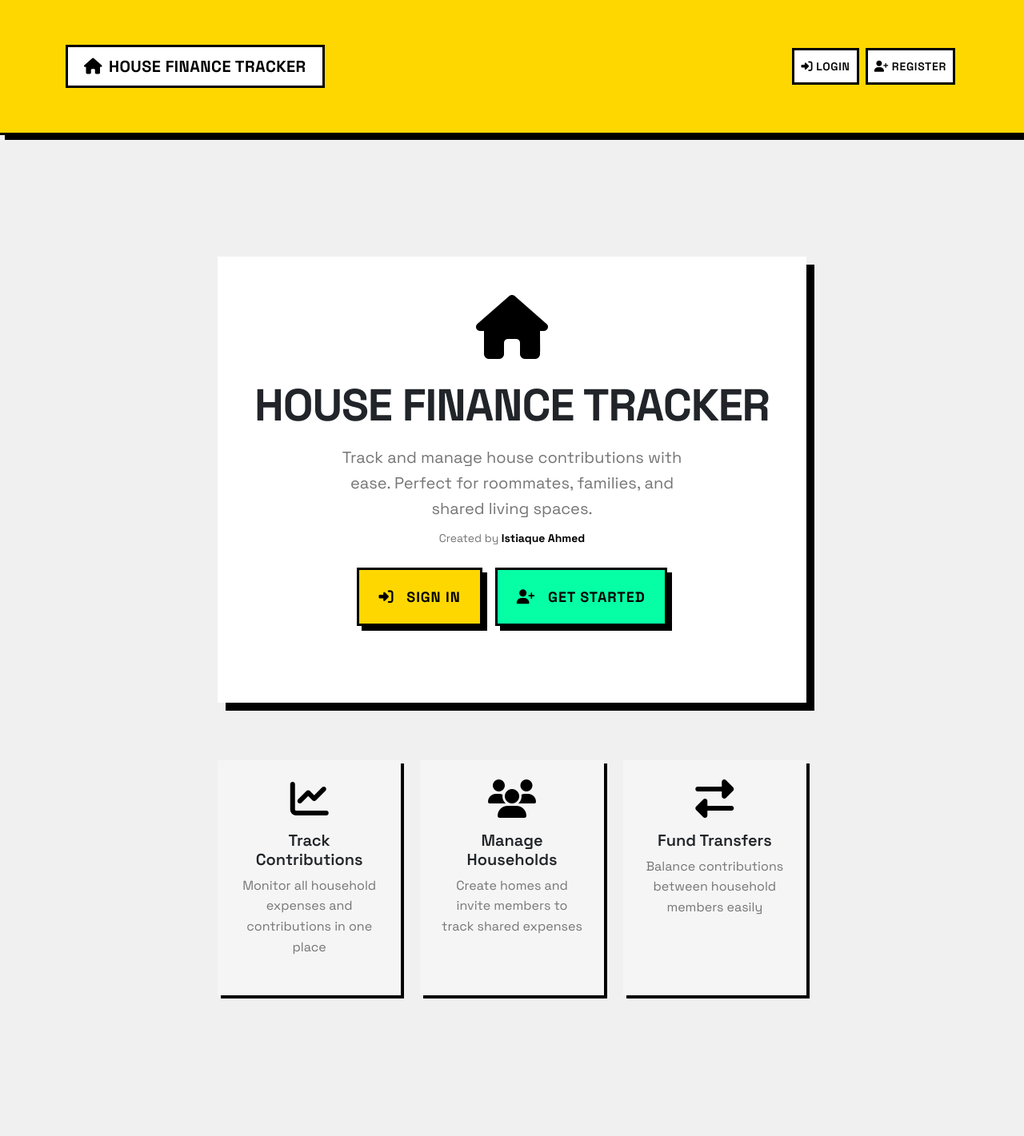
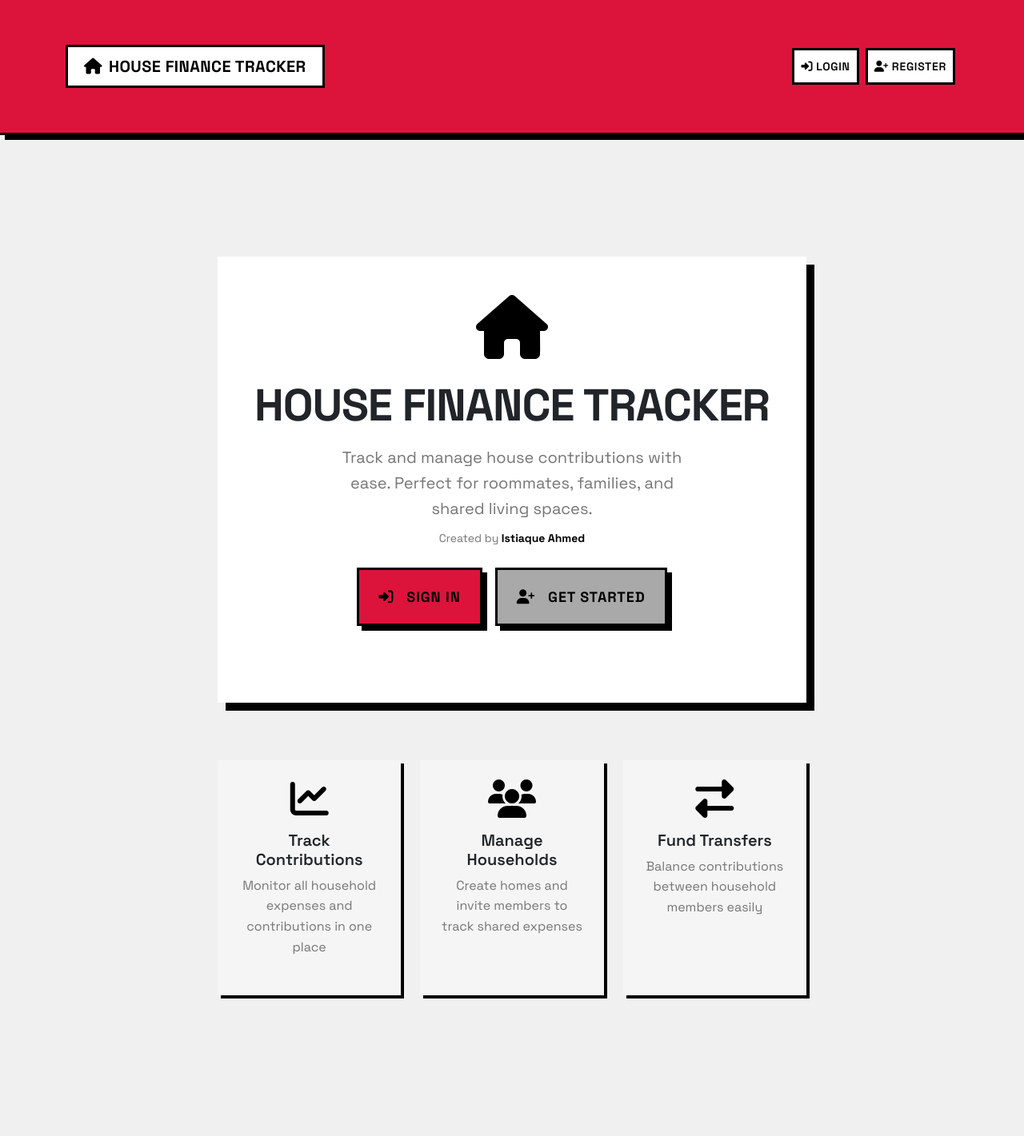
Before and after one commit to IstiaqueAhmd/home-management-system, a FastAPI app: page / in a window 1280 px wide. Shown: the whole page at 80% size. Run offline with FastAPI, Linux system fonts and the light colour scheme.

Commit message:
Update style.css

```diff
--- a/static/css/style.css
+++ b/static/css/style.css
@@ -3,18 +3,18 @@
 
 :root {
     /* Bold Neubrutalism Colors */
-    --primary: #FFD700;
-    --primary-dark: #FFC700;
-    --primary-light: #FFF9E6;
-    --secondary: #FF6B9D;
-    --success: #06FFA5;
-    --success-light: #D4FFE8;
-    --danger: #FF3366;
-    --danger-light: #FFE5ED;
-    --warning: #FF9F1C;
-    --warning-light: #FFEFD5;
-    --info: #00D9FF;
-    --info-light: #CCFAFF;
+    --primary: #DC143C;
+    --primary-dark: #B22222;
+    --primary-light: #FFE4E1;
+    --secondary: #CD5C5C;
+    --success: #A9A9A9;
+    --success-light: #E8E8E8;
+    --danger: #8B0000;
+    --danger-light: #FFE4E1;
+    --warning: #FF6347;
+    --warning-light: #FFE4E1;
+    --info: #D3D3D3;
+    --info-light: #F5F5F5;
     --dark: #000000;
     --light: #FFFFFF;
 
```
